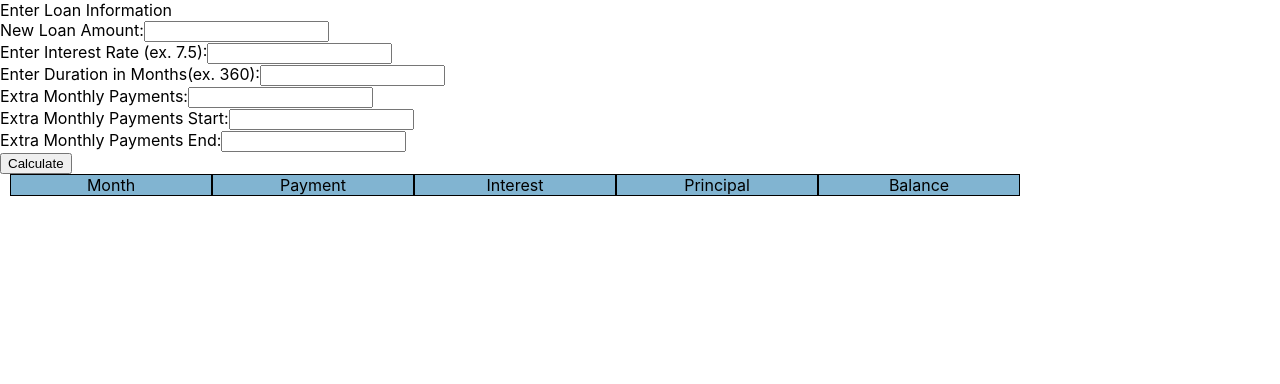
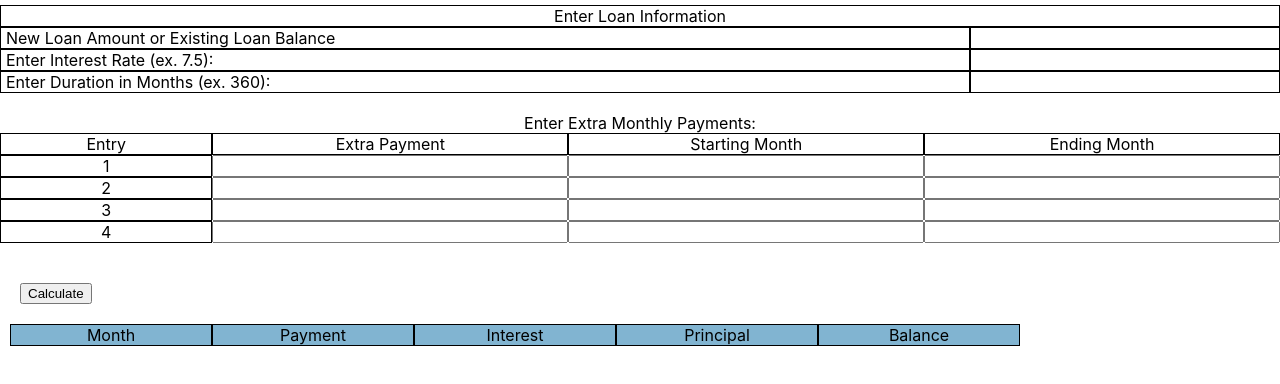
Before and after one commit to Msheezi/mortgagecalc, a React (Create React App) app: page / in a window 1280 px wide. Shown: the top 384 px of the page. Built offline with nearby package versions, Linux system fonts and the light colour scheme.

Commit message:
Add CSS for loan entry and extra payments

```diff
--- a/src/App.css
+++ b/src/App.css
@@ -26,21 +26,115 @@
   flex-direction: column;
 }
 
+
+/* Entry Grid */
 .gridcontainer {
   display:grid;
-  grid-template-columns: auto auto auto auto auto;
+  grid-template-columns: auto auto auto auto auto auto;
+  grid-auto-rows: auto ;
   grid-template-areas:
-  "header"
-  "content";
+  "header header header header header header"
+  "content content content content content content";
+  margin-top: 5px;
 }
 
-.month-header {
-  grid-area: header;
-}
-.grid-item {
-  border: 1px solid black
+.gridcontainer > input,label {
+  border: 1px solid black;
+
 }
 
+.gridcontainer > label {
+  padding-left: 5px;
+}
+
+
+.grid-header  {
+  grid-area: header;
+  border: 1px solid black;
+  text-align: center;
+
+
+
+}
+
+.grid-loan-amt{
+  grid-area: 2 / span 5;
+
+}
+
+.grid-loan-entry {
+  grid-area: 2
+}
+
+.grid-interest {
+grid-area: 3 / span 5;
+}
+
+.grid-interest-entry {
+  grid-area: 3
+}
+
+.grid-duration {
+grid-area: 4 / span 5;
+}
+
+.grid-duration-entry {
+  grid-area: 4
+}
+
+.extra-pay-grid {
+  display: grid;
+  margin-bottom: 20px;
+
+}
+
+
+
+.grid-extra-header {
+  grid-area:1 / span 4;
+  text-align: center;
+
+}
+
+.extra-pay-grid > label,input {
+  text-align: center;
+}
+
+.grid-extra1 {
+  grid-area: 7
+}
+.grid-extra2 {
+grid-area: 8
+}
+.grid-extra3 {
+grid-area: 9
+}
+.grid-extra4 {
+grid-area: 10
+}
+
+
+
+.grid-start {
+
+}
+
+.grid-end {
+
+}
+
+
+
+
+.grid-item {
+
+}
+
+#calc-button {
+  margin: 20px;
+}
+
+/* amort table */
 
 .flexcontainer {
   display: flex;
--- a/src/entry2.js
+++ b/src/entry2.js
@@ -22,7 +22,8 @@ const formatter = new Intl.NumberFormat('en-US', {
             },
             extraCalcs:{
 
-            }
+            },
+
         }
 
         this.runAllCalcs = this.runAllCalcs.bind(this)
@@ -233,32 +234,71 @@ const formatter = new Intl.NumberFormat('en-US', {
 
 
          <>
-             <div>Enter Loan Information</div>
-             <div className="entryGrid">
+             <div className="gridcontainer">
 
-                 <label>New Loan Amount:
-                <input type='text' name="principle" value={this.state.principle} onChange={this.handleInput("principle")}></input>
-                 </label>
-                 <label> Enter Interest Rate (ex. 7.5):
-                <input type='text' name="interest" value={this.state.interest} onChange={this.handleInput("interest")}></input>
-                 </label>
-                 <label> Enter Duration in Months(ex. 360):
-                <input type='text' name="duration" value={this.state.duration} onChange={this.handleInput("duration")}></input>
-                 </label>
-                 <label> Extra Monthly Payments:
-                <input type='number' name="extraPay" value={this.state.extraPay} onChange={this.handleInput("extraPay")}></input>
-                 </label>
-                 <label> Extra Monthly Payments Start:
-                <input type='text' name="start" value={this.state.start} onChange={this.handleInput("start")}></input>
-                 </label>
-                 <label> Extra Monthly Payments End:
-                <input type='text' name="end" value={this.state.end} onChange={this.handleInput("end")}></input>
-                 </label>
+                <div className="grid-header"  >Enter Loan Information</div>
+
+                     <label className="grid-loan-amt">New Loan Amount or Existing Loan Balance</label>
+                    <input className="grid-loan-entry" type='text' name="principle" value={this.state.principle} onChange={this.handleInput("principle")}></input>
+
+                     <label className="grid-interest"> Enter Interest Rate (ex. 7.5): </label>
+                     <input className="grid-interest-entry" type='text' name="interest" value={this.state.interest} onChange={this.handleInput("interest")}></input>
+
+                     <label className="grid-duration"> Enter Duration in Months (ex. 360): </label >
+                     <input className="grid-duration-entry" type='text' name="duration" value={this.state.duration} onChange={this.handleInput("duration")}></input>
+
+               </div>
+                <br/>
+                <div className="extra-pay-grid">
+
+                <div className="grid-extra-header">Enter Extra Monthly Payments: </div>
+                        <label>Entry</label>
+                        <label>Extra Payment</label>
+                        <label>Starting Month</label>
+                        <label>Ending Month</label>
+                        <label>1</label>
+                            <input></input>
+                            <input></input>
+                            <input></input>
+
+                        <label>2</label>
+                            <input></input>
+                            <input></input>
+                            <input></input>
+
+                        <label>3</label>
+                            <input></input>
+                            <input></input>
+                            <input></input>
+
+                        <label>4</label>
+                            <input></input>
+                            <input></input>
+                            <input></input>
+
+
+                     {/* <label className="grid-extra1">  </label>
+                    <input type='number' name="extraPay" value={this.state.extraPay} onChange={this.handleInput("extraPay")}></input>
+                     <label className="grid-extra2">  </label>
+                    <input type='number' name="extraPay" value={this.state.extraPay} onChange={this.handleInput("extraPay")}></input>
+                     <label className="grid-extra3">  </label>
+                    <input type='number' name="extraPay" value={this.state.extraPay} onChange={this.handleInput("extraPay")}></input>
+                     <label className="grid-extra4">  </label>
+                    <input type='number' name="extraPay" value={this.state.extraPay} onChange={this.handleInput("extraPay")}></input>
+                */}
+{/*
+                     <label className="grid-start"> Extra Monthly Payments Start: </label>
+                    <input type='text' name="start" value={this.state.start} onChange={this.handleInput("start")}></input>
+
+                     <label className="grid-end"> Extra Monthly Payments End: </label>
+                    <input type='text' name="end" value={this.state.end} onChange={this.handleInput("end")}></input> */}
+
              </div>
-                 <button onClick={this.runAllCalcs }>Calculate</button>
+
+                 <button id="calc-button" onClick={this.runAllCalcs }>Calculate</button>
              {/* <button onClick={}>Calculate</button> */}
              {/* <div>Total Interest Paid: {interest ? interest : ""} </div>
-             <div>Total Payments: {payments ? payments : ""} </div> */}
+             <div>Total Payments: {payments ? payments : ""} </div>
              <br />
              {/* <div className="gridcontainer"> */}
 
```
